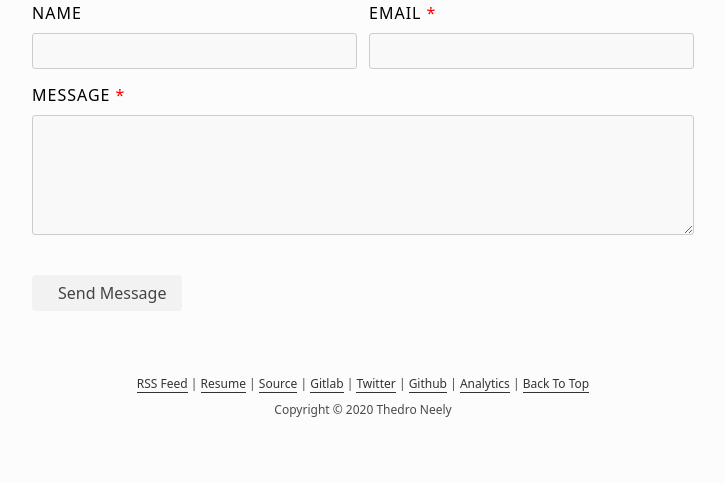
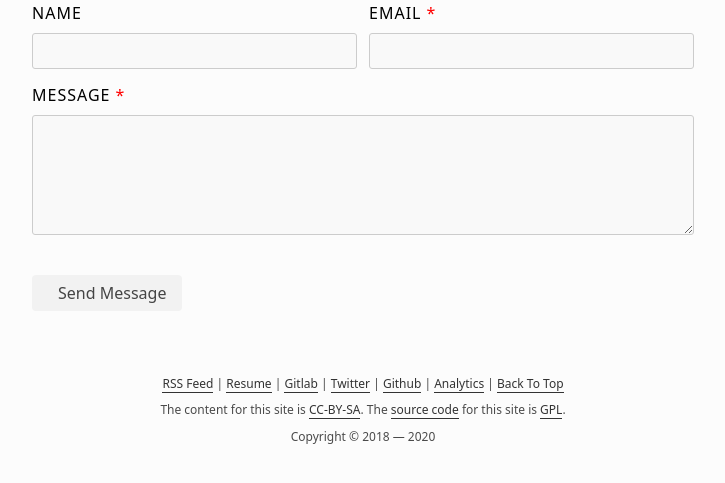
Before and after one commit to tdro/thedroneely.com, a PHP site: page /contact/ in a window 1280 px wide. Shown: the part 233-716 px from the top of the page, without its empty margins (277-1002 px from the left). Run offline with PHP 8.4, Linux system fonts and the light colour scheme; data that the repository does not hold is empty; a stand-in replaces the project's code that opens the database connection.

Commit message:
app/views/partials/footer: Update

```diff
--- a/app/views/partials/footer.php
+++ b/app/views/partials/footer.php
@@ -12,7 +12,6 @@
 
             <a class="underline" href="/resume">Resume</a> |
 
-            <a class="underline" href="https://www.thedroneely.com/git/explore/repos">Source</a> |
 
             <a class="underline" rel="me" href="https://gitlab.com/tdro">Gitlab</a> |
 
@@ -27,7 +26,10 @@
             </p>
 
             <p class="has-text-grey-dark is-size-7">
-              Copyright &copy; <?php echo date("Y"); ?> Thedro Neely
+             The content for this site is <a href="https://creativecommons.org/licenses/by-sa/2.0/">CC-BY-SA</a>.
+             The <a href="https://www.thedroneely.com/git/thedroneely/thedroneely.com">source code</a>
+             for this site is <a href="https://opensource.org/licenses/GPL-3.0">GPL</a>.<br>
+             Copyright &copy; 2018 &mdash; <?php echo date("Y"); ?>
             </p>
 
             <p class="is-hidden h-card">
```
